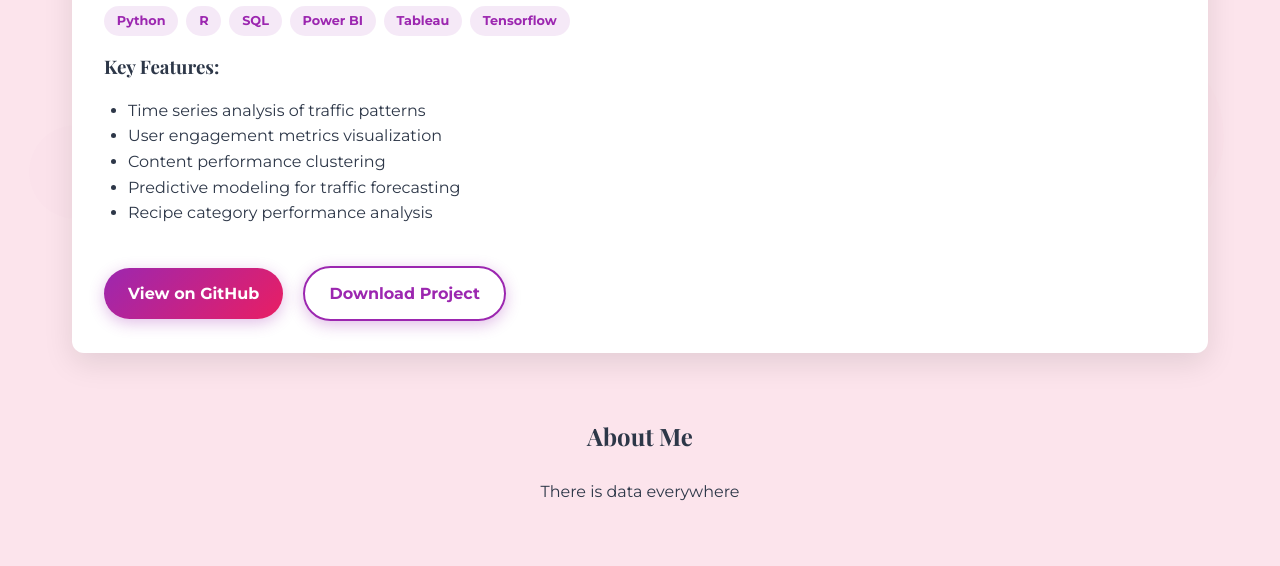
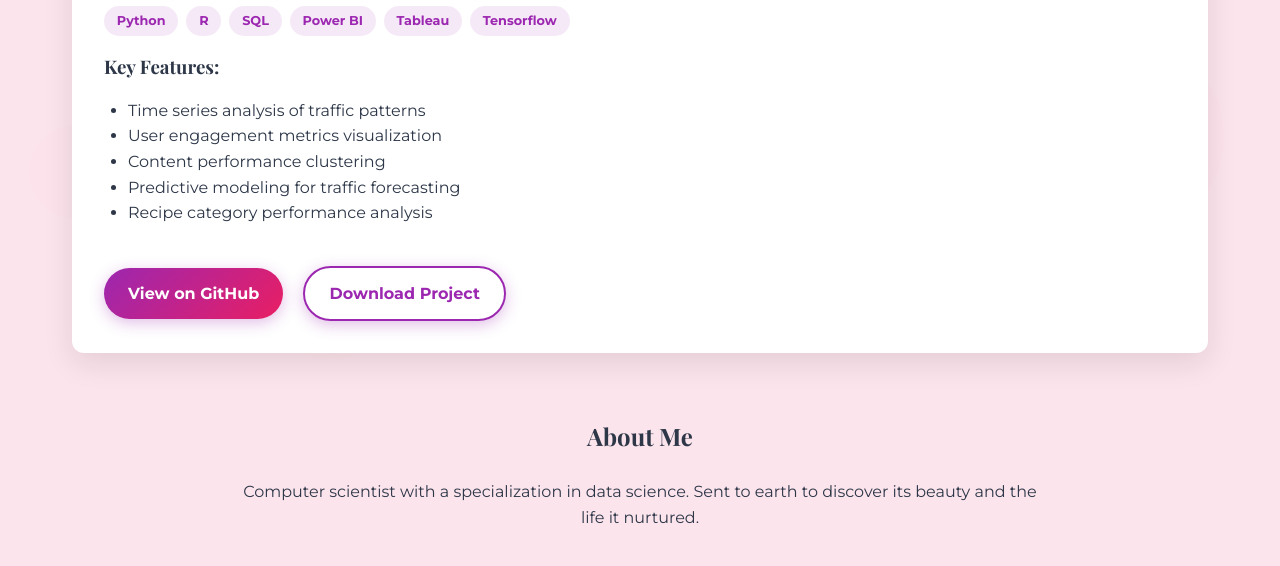
Before and after one commit to Rohulk/My-website, a website: page index.html in a window 1280 px wide. Shown: the part 431-997 px from the top of the page. Drawn offline with nearby package versions, Linux system fonts and the light colour scheme.

Commit message:
index.html

```diff
--- a/index.html
+++ b/index.html
@@ -350,7 +350,7 @@
         <section style="text-align: center; margin-top: 4rem; animation: fadeIn 1s ease-out;">
             <h2 style="margin-bottom: 1.5rem;">About Me</h2>
             <p style="max-width: 800px; margin: 0 auto;">
-                There is data everywhere
+                Computer scientist with a specialization in data science. Sent to earth to discover its beauty and the life it nurtured.
             </p>
         </section>
 
```
